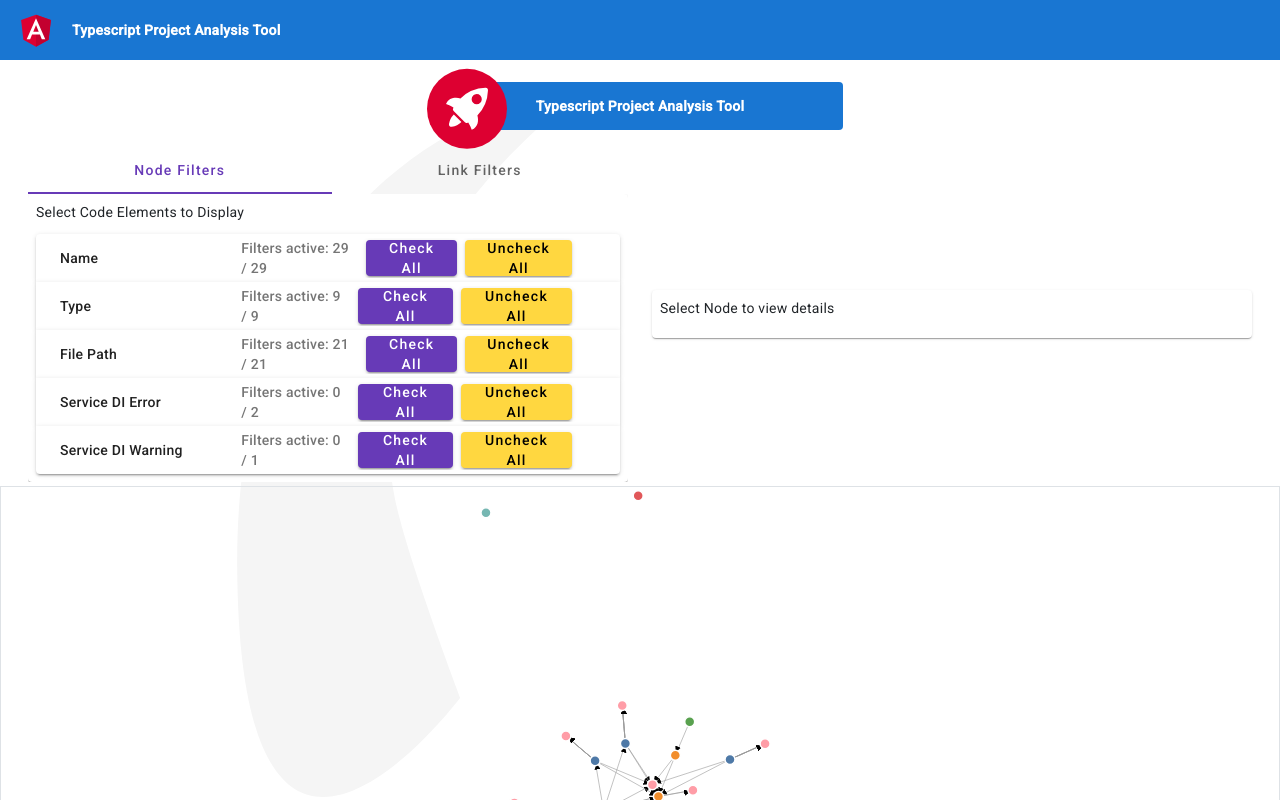
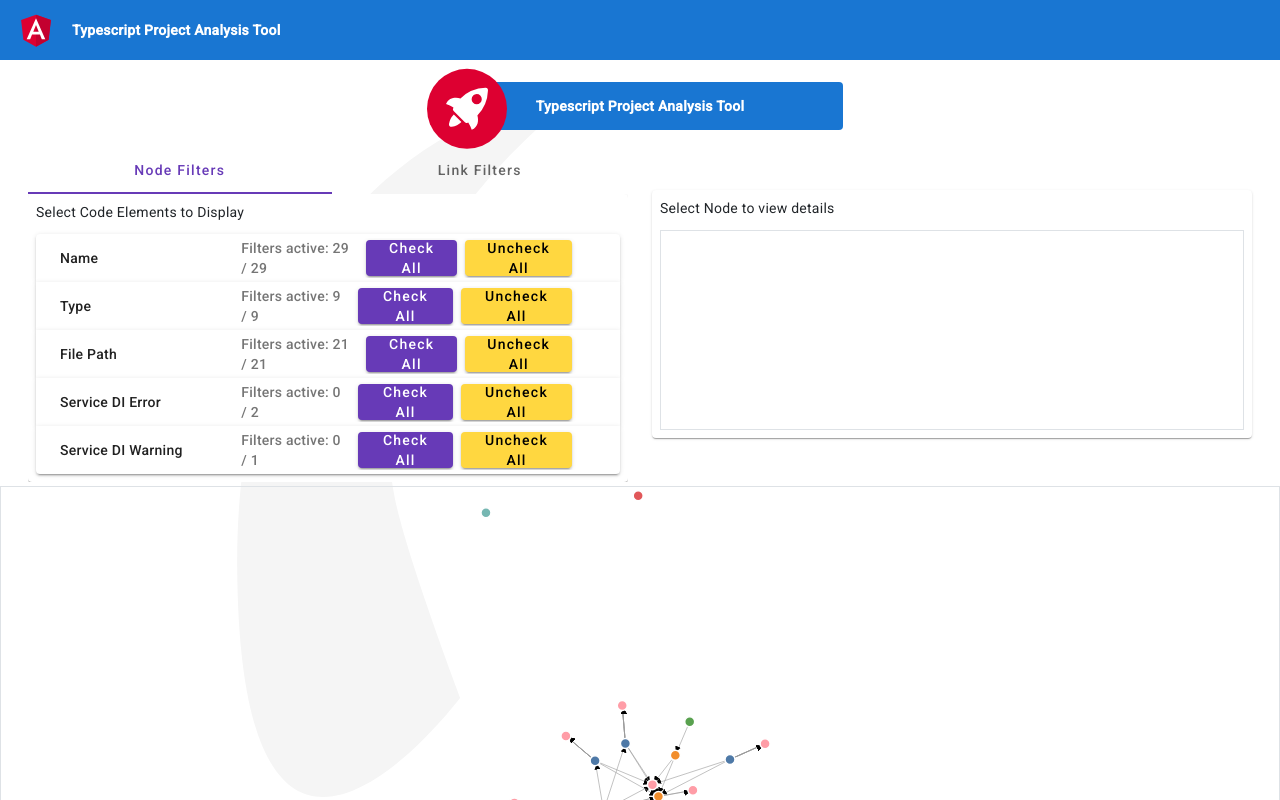
Before and after one commit to roshan-sama/Angular-Analyser, an Angular app in the folder ng-analysis/: page / in a window 1280 px wide. Shown: the top 800 px of the page. Built offline with nearby package versions, Linux system fonts and the light colour scheme.

Commit message:
feat: add tree graph display

```diff
--- a/ng-analysis/src/app/app.component.html
+++ b/ng-analysis/src/app/app.component.html
@@ -58,7 +58,8 @@
       </mat-tab-group>
 
       <node-details-presentation class="d-block col-12 col-md-6"
-        [nodeDetails]="nodeDetails"></node-details-presentation>
+        [nodeDetails]="nodeDetails"
+        [currentGraph]="filteredOutput"></node-details-presentation>
     </div>
   </div>
   <div class="border" style="max-width: 1280px; max-height: 640;">
--- a/ng-analysis/src/app/app.component.ts
+++ b/ng-analysis/src/app/app.component.ts
@@ -33,7 +33,7 @@ export class AppComponent {
   filterLinkPropertiesToEnabledCountMap: { [key in string]: number } = {}
   filterLinkPropertiesTotalValuesMap: { [key in string]: number } = {}
 
-  nodeDetails?: falcorDependencyGraph["nodesById"][0]
+  nodeDetails?: { details: falcorDependencyGraph["nodesById"][0], id: string }
 
   ngOnInit() {
     this.calculateDefaultNodeFilteredValues(this.analysisOutput)
@@ -49,7 +49,7 @@ export class AppComponent {
   }
 
   onNodeSelect = (nodeId: string) => {
-    this.nodeDetails = analysisOutput.nodesById[nodeId]
+    this.nodeDetails = { details: analysisOutput.nodesById[nodeId], id: nodeId }
   }
 
   chart = {
--- /dev/null
+++ b/ng-analysis/src/app/interfaces/tree-graph.ts
@@ -0,0 +1,7 @@
+export interface ITreeGraph {
+    name: string;
+    id?: string;
+    type: string;
+    depth?: number;
+    children?: ITreeGraph[];
+}
--- a/ng-analysis/src/app/node-details-presentation/node-details-presentation.component.html
+++ b/ng-analysis/src/app/node-details-presentation/node-details-presentation.component.html
@@ -1,15 +1,18 @@
 <mat-card class="p-2 h-100">
-    <ng-container *ngIf="nodeDetails">
+    <ng-container *ngIf="nodeDetails?.details">
         <!-- List of falcorgraph node keys to display -->
-        Name: {{nodeDetails?nodeDetails["Name"] : ""}}<br>
-        Type: {{nodeDetails?nodeDetails["Type"] : ""}}<br>
+        Name: {{nodeDetails?.details?.["Name"]}}<br>
+        Type: {{nodeDetails?.details?.["Type"]}}<br>
 
-        <ng-container *ngIf="nodeDetails['Type'] === 'Angular Component'">
-            Selector: {{nodeDetails?nodeDetails["Non Filterable"]["selectorProperty"] : ""}}<br>
-            HTML Template path: {{nodeDetails?nodeDetails["Non Filterable"]["filePathToTemplate"] : ""}}<br>
+        <ng-container *ngIf="nodeDetails?.details?.['Type'] === 'Angular Component'">
+            Selector: {{nodeDetails?.details?.["Non Filterable"]?.["selectorProperty"]}}<br>
+            HTML Template path: {{nodeDetails?.details?.["Non Filterable"]?.["filePathToTemplate"]}}<br>
         </ng-container>
         <hr />
-        File: {{nodeDetails?nodeDetails["File Path"] : ""}}<br>
+        File: {{nodeDetails?.details?.["File Path"]}}<br>
     </ng-container>
-    <p *ngIf="!nodeDetails">Select Node to view details</p>
+    <p *ngIf="!nodeDetails?.details">Select Node to view details</p>
+    <div class="border" style="max-width: 1280px; max-height: 640; min-height: 200px;">
+        <div id="tree-graph-div" class="overflow-hidden" style="max-width: 1280px; max-height: 640px;"></div>
+    </div>
 </mat-card>
--- a/ng-analysis/src/app/node-details-presentation/node-details-presentation.component.ts
+++ b/ng-analysis/src/app/node-details-presentation/node-details-presentation.component.ts
@@ -1,5 +1,7 @@
-import { Component, Input } from '@angular/core';
+import { Component, Input, SimpleChanges } from '@angular/core';
 import { falcorDependencyGraph } from '../interfaces/falcor-dependency-graph';
+import { ITreeGraph } from '../interfaces/tree-graph';
+import { createTreeGraphSvg } from 'src/utils/tree-graph';
 
 @Component({
   selector: 'node-details-presentation',
@@ -7,7 +9,88 @@ import { falcorDependencyGraph } from '../interfaces/falcor-dependency-graph';
   styleUrls: ['./node-details-presentation.component.scss']
 })
 export class NodeDetailsPresentationComponent {
-  @Input() nodeDetails?: falcorDependencyGraph["nodesById"][0]
+  @Input() nodeDetails?: { details: falcorDependencyGraph["nodesById"][0], id: string }
+  @Input() currentGraph?: falcorDependencyGraph
 
+  maxDepth = 10
 
+  ngOnChanges(changes: SimpleChanges) {
+    const newNodeDetails = changes["nodeDetails"]?.currentValue
+
+    if (newNodeDetails !== undefined && this.currentGraph !== undefined) {
+      const graph = this.getTreeGraphForNode(newNodeDetails, this.currentGraph)
+      this.drawTreeGraph(graph)
+    }
+
+    const newCurrentGraph = changes["currentGraph"]?.currentValue
+
+    if (newCurrentGraph !== undefined && this.nodeDetails !== undefined) {
+      const graph = this.getTreeGraphForNode(this.nodeDetails, newCurrentGraph)
+      this.drawTreeGraph(graph)
+    }
+  }
+
+  visitedIds = new Set<string>()
+
+  getTreeGraphForNode(newNodeDetails: { details: falcorDependencyGraph["nodesById"][0], id: string }, currentGraph: falcorDependencyGraph) {
+    let currentDepth = 1
+    this.visitedIds.clear()
+    return this.getTreeGraphForNodeRecursive(newNodeDetails, currentGraph, currentDepth)
+  }
+
+  //https://codepen.io/blackjacques/pen/ZPMpza
+  getTreeGraphForNodeRecursive(newNodeDetails: { details: falcorDependencyGraph["nodesById"][0], id: string }, currentGraph: falcorDependencyGraph, currentDepth: number): ITreeGraph {
+
+    const graph: ITreeGraph = {
+      name: newNodeDetails.details["Name"],
+      id: newNodeDetails["id"],
+      depth: currentDepth,
+      type: newNodeDetails.details["Type"],
+    }
+
+    this.visitedIds.add(newNodeDetails.id)
+
+    currentDepth++
+
+    const links = currentGraph.links.filter(link => link.source.value[1] === newNodeDetails.id)
+
+    const children = new Set<string>()
+
+    links.forEach(link => {
+      const targetId = link.target.value[1]
+      children.add(targetId)
+    })
+
+    if(children.size > 0) {
+      graph.children = []
+    }
+
+    children.forEach(childId => {
+      if(!this.visitedIds.has(childId)) {
+        const childNodeDetails = {
+          details: currentGraph.nodesById[childId],
+          id: childId
+        }
+
+        const childGraph = this.getTreeGraphForNodeRecursive(childNodeDetails, currentGraph, currentDepth)
+
+        graph.children?.push(childGraph)
+      }
+    })
+
+    return graph
+  }
+
+  drawTreeGraph(treeGraph: ITreeGraph) {
+    const svg = createTreeGraphSvg(treeGraph)
+
+    const chartDiv = document.querySelector('#tree-graph-div')
+    if (chartDiv) {
+      chartDiv.innerHTML = ''
+      //@ts-ignore
+      chartDiv.appendChild(svg)
+    } else {
+      console.error(`chartDiv element wasn't selectable`)
+    }
+  }
 }
--- a/ng-analysis/src/styles.scss
+++ b/ng-analysis/src/styles.scss
@@ -192,7 +192,7 @@
 }
 
 .terminal pre {
-    font-family: SFMono-Regular,Consolas,Liberation Mono,Menlo,monospace;
+  font-family: SFMono-Regular, Consolas, Liberation Mono, Menlo, monospace;
   color: white;
   padding: 0 1rem 1rem;
   margin: 0;
@@ -236,16 +236,16 @@
   align-items: center;
   font-size: 12px;
   padding: 3px 10px;
-    border: 1px solid rgba(27,31,35,.2);
+  border: 1px solid rgba(27, 31, 35, .2);
   border-radius: 3px;
-    background-image: linear-gradient(-180deg,#fafbfc,#eff3f6 90%);
+  background-image: linear-gradient(-180deg, #fafbfc, #eff3f6 90%);
   margin-left: 4px;
   font-weight: 600;
 }
 
 .github-star-badge:hover {
-    background-image: linear-gradient(-180deg,#f0f3f6,#e6ebf1 90%);
-    border-color: rgba(27,31,35,.35);
+  background-image: linear-gradient(-180deg, #f0f3f6, #e6ebf1 90%);
+  border-color: rgba(27, 31, 35, .35);
   background-position: -.5em;
 }
 
@@ -265,7 +265,8 @@
 
 /* Responsive Styles */
 @media screen and (max-width: 767px) {
-    .card-container > *:not(.circle-link) ,
+
+  .card-container>*:not(.circle-link),
   .terminal {
     width: 100%;
   }
@@ -291,5 +292,25 @@
     visibility: hidden;
   }
 }
-html, body { height: 100%; }
-body { margin: 0; font-family: Roboto, "Helvetica Neue", sans-serif; }
+
+.node-tree-graph circle {
+  fill: #fff;
+  stroke: steelblue;
+  stroke-width: 3px;
+}
+
+.link-tree-graph {
+  fill: none;
+  stroke: #ccc;
+  stroke-width: 2px;
+}
+
+html,
+body {
+  height: 100%;
+}
+
+body {
+  margin: 0;
+  font-family: Roboto, "Helvetica Neue", sans-serif;
+}
--- /dev/null
+++ b/ng-analysis/src/utils/tree-graph.ts
@@ -0,0 +1,78 @@
+import * as d3 from "d3";
+import { ITreeGraph } from "src/app/interfaces/tree-graph";
+
+export const createTreeGraphSvg = (treeData: ITreeGraph) => {
+
+  // set the dimensions and margins of the diagram
+  const margin = { top: 20, right: 90, bottom: 30, left: 150 },
+    width = 660 - margin.left - margin.right,
+    height = 500 - margin.top - margin.bottom;
+
+  // declares a tree layout and assigns the size
+  const treemap = d3.tree<ITreeGraph>().size([height, width]);
+
+  //  assigns the data to a hierarchy using parent-child relationships
+  let nodes = d3.hierarchy(treeData, d => d.children);
+
+  // maps the node data to the tree layout
+  nodes = treemap(nodes);
+
+  // append the svg object to the body of the page
+  // appends a 'group' element to 'svg'
+  // moves the 'group' element to the top left margin
+  const svg = d3.create("svg")
+    .attr("width", width + margin.left + margin.right + 200)
+    .attr("height", height + margin.top + margin.bottom),
+    g = svg.append("g")
+      .attr("transform",
+        "translate(" + margin.left + "," + margin.top + ")");
+
+  // adds the links between the nodes
+  const link = g.selectAll(".link")
+    .data(nodes.descendants().slice(1))
+    .enter().append("path")
+    .attr("class", "link-tree-graph")
+    .attr("d", d => {
+      //@ts-ignore
+      return "M" + d.y + "," + d.x
+        //@ts-ignore
+        + "C" + (d.y + d.parent?.y) / 2 + "," + d.x
+        //@ts-ignore
+        + " " + (d.y + d.parent?.y) / 2 + "," + d.parent?.x
+        //@ts-ignore
+        + " " + d.parent?.y + "," + d.parent?.x;
+    });
+
+  // adds each node as a group
+  const node = g.selectAll(".node")
+    .data(nodes.descendants())
+    .enter().append("g")
+    .attr("class", d => "node-tree-graph" + (d.children ? " node--internal" : " node--leaf"))
+    //@ts-ignore
+    .attr("transform", d => "translate(" + d.y + "," + d.x + ")");
+
+  // adds the circle to the node
+  node.append("circle")
+    .attr("r", d => 10 - (d.data?.depth ?? 0))
+    .style("stroke", d => d.data.type)
+
+  // adds the text to the node
+  node.append("text")
+    .attr("dy", ".35em")
+    .attr("x", 0)
+    .attr("y", d => ((d.data?.depth ?? 1) % 2 === 0 ? 1 : -1) * 16)
+    .style("text-anchor", "middle")
+    .text(d => d.data.name);
+
+  // Define zoom behavior
+  const zoom = d3.zoom()
+    .scaleExtent([0.1, 10])  // This control how much you can zoom in and out
+    .on("zoom", function (event) {
+      svg.attr("transform", event.transform);
+    });
+
+    //@ts-ignore
+  svg.call(zoom);
+  // Construct the scales.
+  return svg.node()
+}
```
Lines whose indentation alone changed are shown as unchanged.
